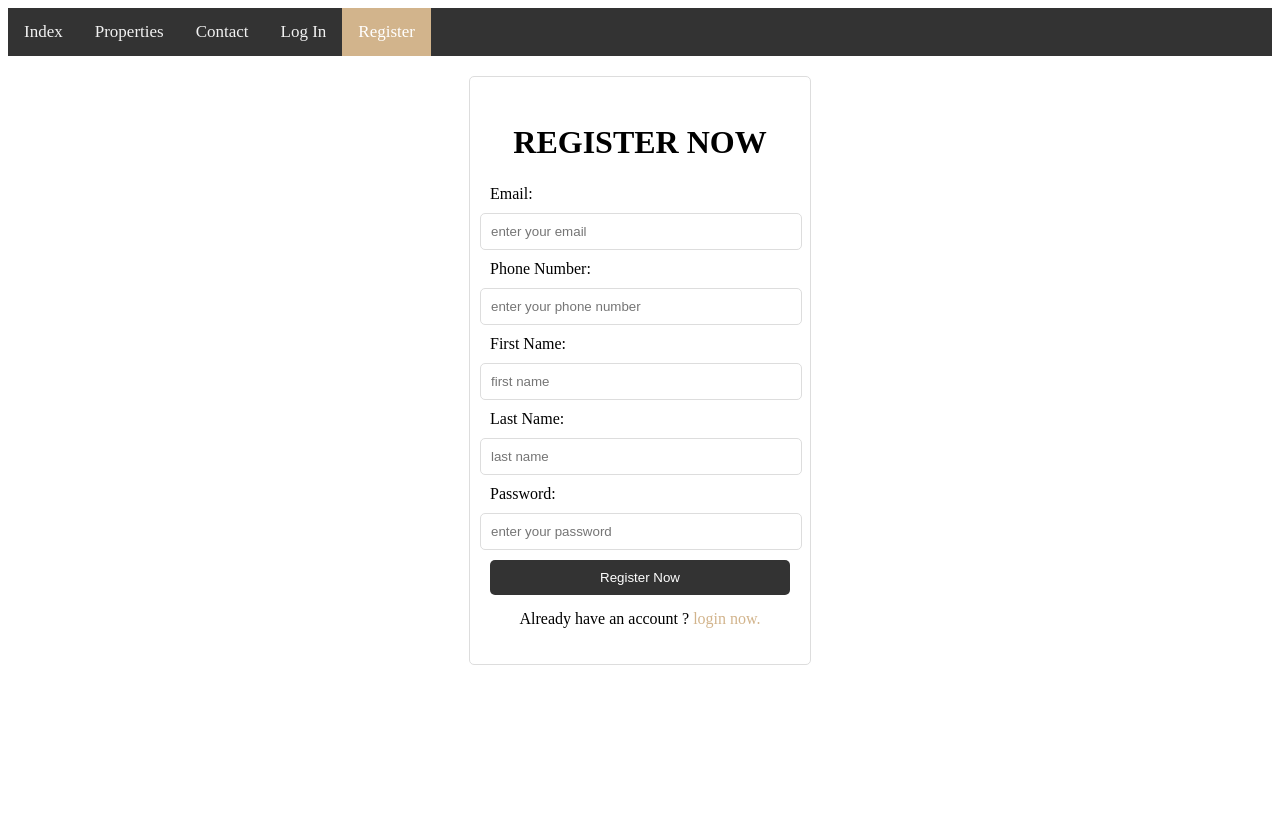
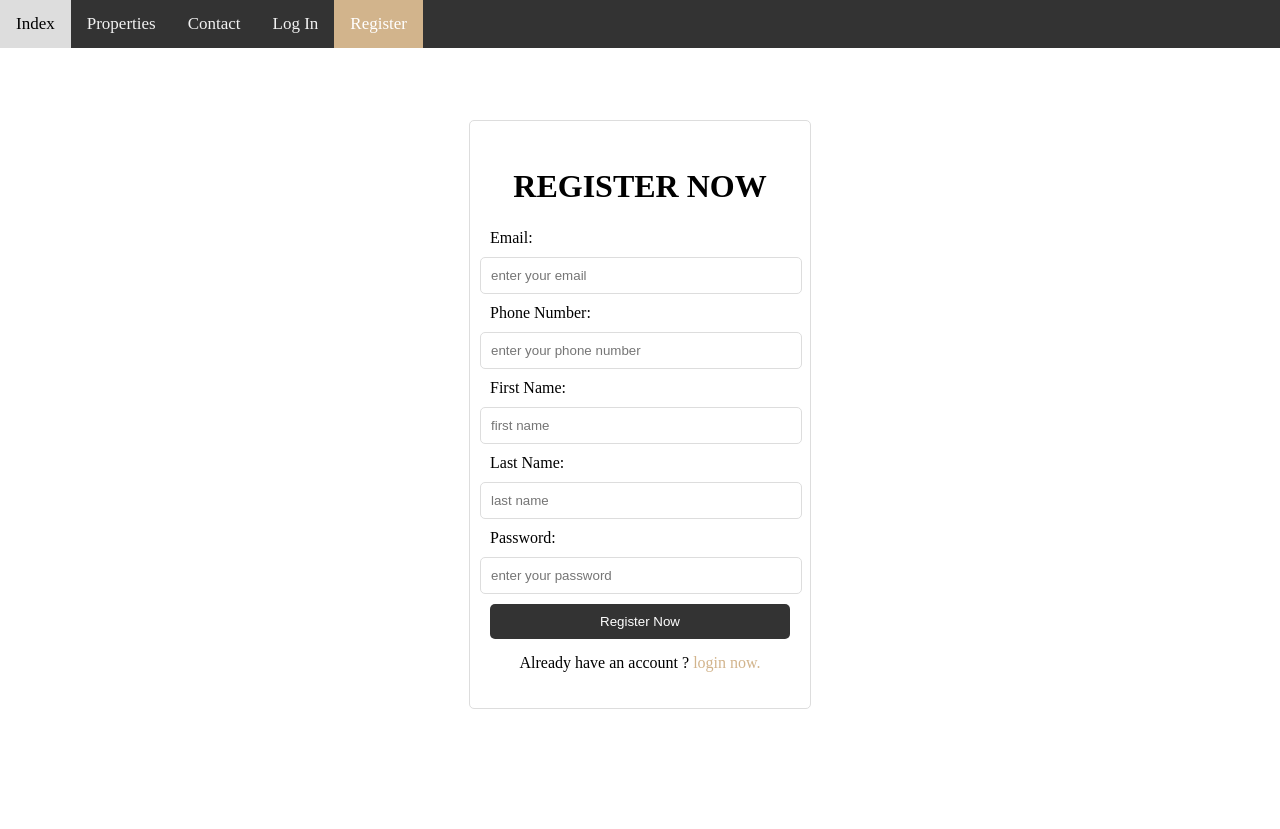
Before and after one commit to albe-martin/Cozy-rentals, a PHP site: page /register.php in a window 1280 px wide. Before the commit the page ends 665 px from the top, so only its background shows below. Run offline with PHP 8.4, Linux system fonts and the light colour scheme.

Commit message:
top_nav fixed

```diff
--- a/index.php
+++ b/index.php
@@ -7,7 +7,12 @@
 <style>
 .topnav {
   overflow: hidden;
+  float:top;
+  top:0;
+  left:0;
+  width: 100%;
   background-color: #333;
+  position:fixed;
 }
 
 .topnav a {
@@ -46,6 +51,7 @@
 }
 
 #myheader{
+    margin-top:100px;
     background-color:white;
     font-size:500%;
     color:black;
--- a/register.php
+++ b/register.php
@@ -4,7 +4,12 @@
 <style>
 .topnav {
   overflow: hidden;
+  float:top;
+  top:0;
+  left:0;
+  width: 100%;
   background-color: #333;
+  position:fixed;
 }
 
 .topnav a {
@@ -61,7 +66,7 @@
 }
 
 .register-form{
-    margin: 20px auto;
+    margin: 120px auto;
     width: 300px;
     padding: 20px;
     border: 1px solid #ddd;
```
Also changed, not shown: contact.php (+7 -0 lines), login.php (+6 -1 lines).
